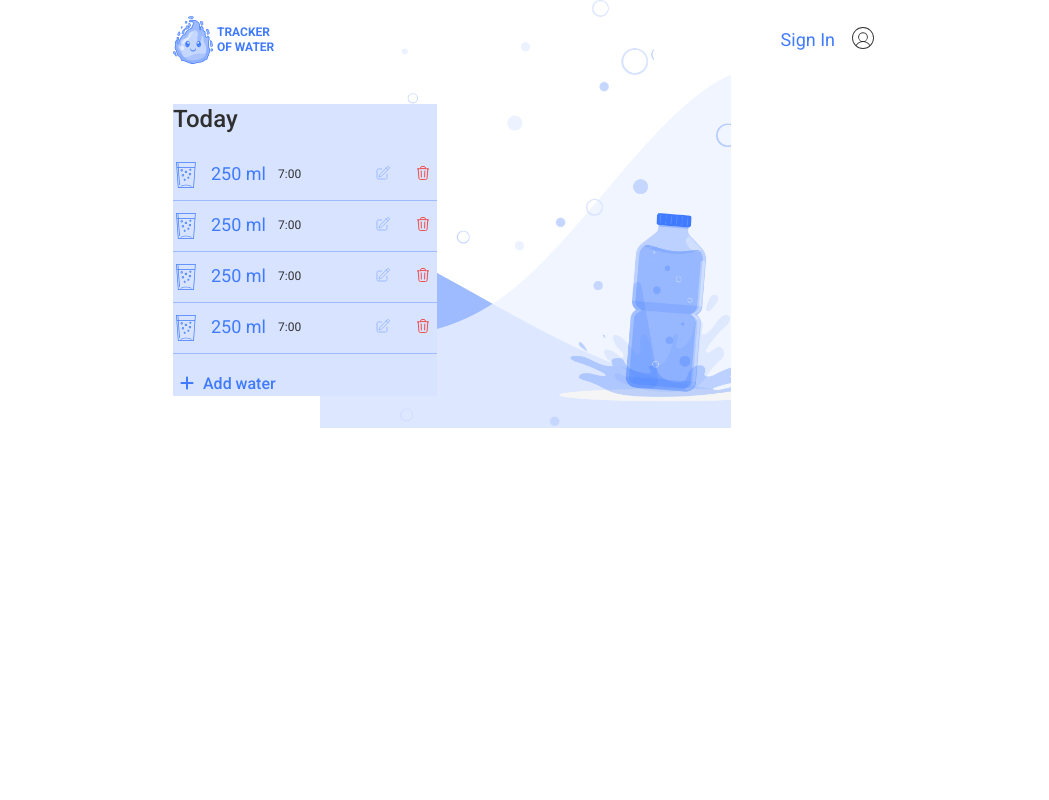
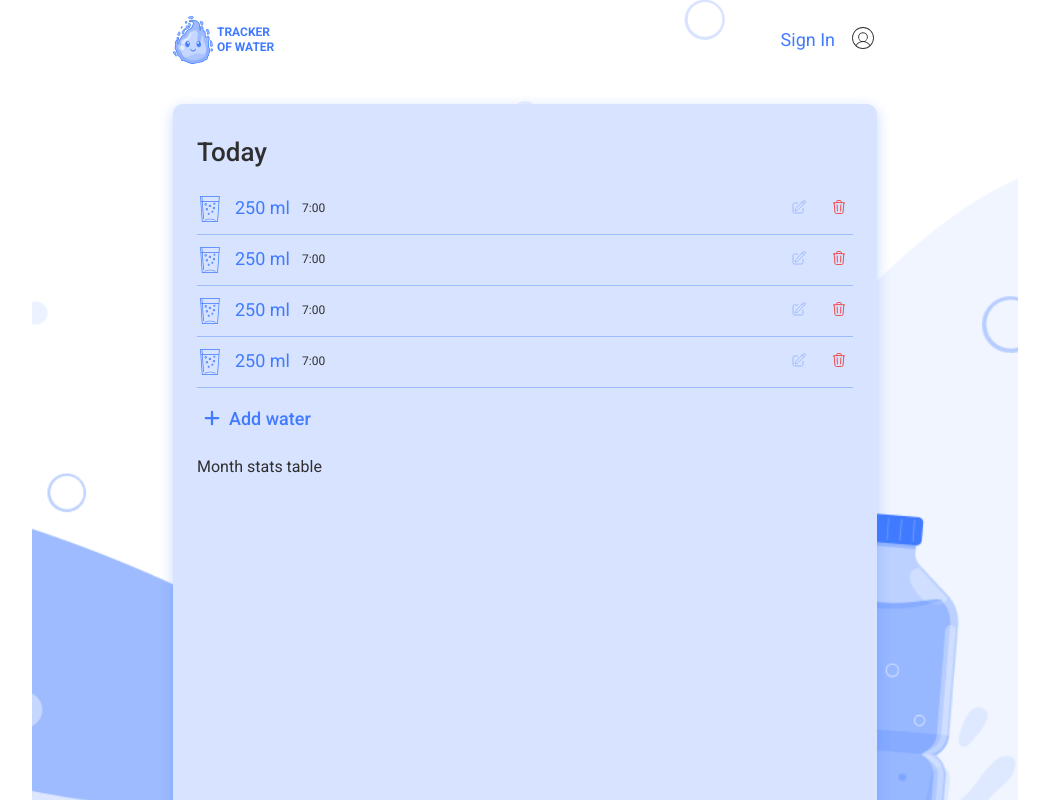
Before and after one commit to Iryna1511/project-06-front, a React (Vite) app: page /welcome in a window 1280 px wide. Shown: the top 800 px of the page, without its empty margins (115-1164 px from the left). Built offline with nearby package versions, Linux system fonts and the light colour scheme.

Commit message:
styles done
стилі компонента, та стилі для відображення на домашній сторінці готові

```diff
--- a/src/components/TodayWaterList/TodayWaterList.module.css
+++ b/src/components/TodayWaterList/TodayWaterList.module.css
@@ -11,8 +11,7 @@
 }
 
 .container {
-  width: 264px;
-  background-color: var(--soft-blue);
+  margin: 0 auto 24px;
 }
 .title {
   margin-bottom: 16px;
@@ -69,3 +68,13 @@
   border: none;
   background-color: transparent;
 }
+
+@media screen and (min-width: 768px) {
+  .title {
+    font-size: 26px;
+    line-height: 1.23077;
+  }
+  .btnAdd {
+    font-size: 18px;
+  }
+}
--- a/src/pages/WelcomePage/WelcomePage.jsx
+++ b/src/pages/WelcomePage/WelcomePage.jsx
@@ -1,4 +1,5 @@
 // import Main from "../../components/Main/Main";
+import css from "./WelcomePage.module.css";
 import TodayWaterList from "../../components/TodayWaterList/TodayWaterList";
 
 // export default function WelcomePage() {
@@ -6,5 +7,10 @@ import TodayWaterList from "../../components/TodayWaterList/TodayWaterList";
 // }
 
 export default function WelcomePage() {
-  return <TodayWaterList />;
+  return (
+    <div className={css.tables}>
+      <TodayWaterList />
+      <div className={css.month}>Month stats table</div>
+    </div>
+  );
 }
--- a/src/pages/WelcomePage/WelcomePage.module.css
+++ b/src/pages/WelcomePage/WelcomePage.module.css
@@ -1,46 +1,24 @@
-/*  ---------- MOBILE STYLES------- */
+.tables {
+  width: 280px;
+  padding: 24px 8px;
+  margin-left: auto;
+  border-radius: 10px;
+  background-color: var(--soft-blue);
+  box-shadow: 0 4px 14px 0 rgba(64, 123, 255, 0.3);
+}
+.month {
+  height: 506px;
+}
 
-/* .pageContainer {
-  background-image: url("../../../public/img-bg-welcome/welcome-bg-mobile@1x.png");
-  background-size: cover;
-  background-position: bottom;
-  background-repeat: no-repeat;
-  width: 100%;
-  height: 100vh;
-} */
+@media screen and (min-width: 768px) {
+  .tables {
+    width: 704px;
+    padding: 32px 24px;
+  }
+}
 
-/* .infoContainer {
-  padding-bottom: 40px;
-} */
-
-/*  ---------- TABLET STYLES------- */
-
-/* @media screen and (min-width: 768px) { */
-/* .pageContainer {
-    background-image: url("../../../public/img-bg-welcome/welcome-bg-tablet@1x.png");
-    padding-left: 32px;
-    padding-right: 32px;
-  } */
-
-/* .infoContainer {
-    padding: 0 20px 40px 20px;
-  } */
-/* } */
-
-/*  ---------- DESKTOP STYLES------- */
-/* @media screen and (min-width: 1440px) { */
-/* .pageContainer {
-    background: url("../../../public/img-bg-welcome/welcome-bg-desktop2@1x.png")
-        center / cover no-repeat,
-      url("../../../public/img-bg-welcome/welcome-bg-desktop@1x.png") bottom
-        center / contain no-repeat;
-  } */
-
-/* .infoContainer {
-    display: flex;
-    justify-content: space-between;
-    width: 1014px;
-    margin: 0 auto;
-    padding-bottom: 294px;
+@media screen and (min-width: 1440px) {
+  .tables {
+    width: 592px;
   }
-} */
+}
```
